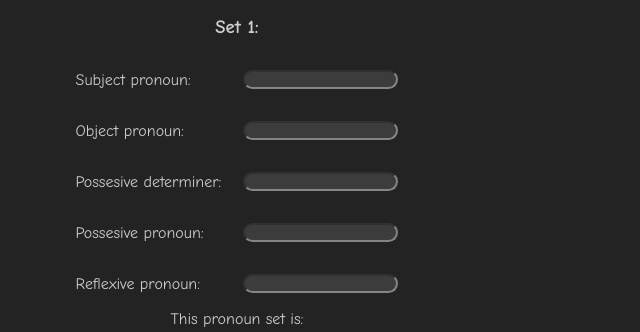
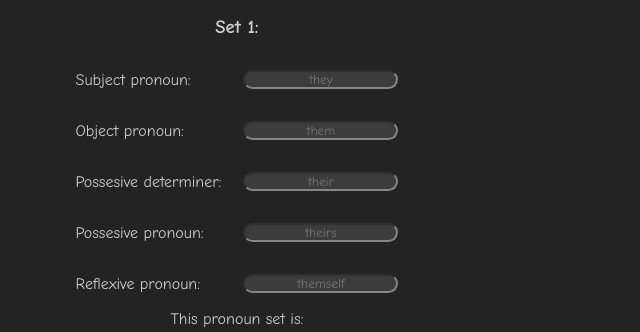
Before and after one commit to chocolate-pancake/pronounsandnamestester, a plain HTML site: page index.html in a window 1280 px wide. Shown: the part 468-800 px from the top of the page, 403-1043 px from the left. Drawn offline with Linux system fonts and the light colour scheme; a web font is replaced by a local one.

Commit message:
Added placeholders to first set inputs

```diff
--- a/index.html
+++ b/index.html
@@ -2857,7 +2857,7 @@ async function deleteGroup(){
                         </div>
                     </td>
                     <td>
-                        <input id="subject1" name='subjectPronoun1' class='gray rounded margin' autocapitalize='off' aria-live="polite" aria-labelledby="subjectpronoun1" oninput="changeSet(this.value, 0, 0)">
+                        <input id="subject1" name='subjectPronoun1' placeholder="they" class='gray rounded margin' autocapitalize='off' aria-live="polite" aria-labelledby="subjectpronoun1" oninput="changeSet(this.value, 0, 0)">
                     </td>
                 </tr>
                 <tr>
@@ -2867,7 +2867,7 @@ async function deleteGroup(){
                         </div>
                     </td>
                     <td>
-                        <input id="object1" name='objectPronoun1' class='gray rounded margin' autocapitalize='off' aria-live="polite" aria-labelledby="objectpronoun1" oninput="changeSet(this.value, 0, 1)">
+                        <input id="object1" name='objectPronoun1' placeholder="them" class='gray rounded margin' autocapitalize='off' aria-live="polite" aria-labelledby="objectpronoun1" oninput="changeSet(this.value, 0, 1)">
                     </td>
                 </tr>
                 <tr>
@@ -2877,7 +2877,7 @@ async function deleteGroup(){
                         </div>
                     </td>
                     <td>
-                        <input id="determiner1" name='possesiveDeterminer1' class='gray rounded margin' autocapitalize='off' aria-live="polite" aria-labelledby="possesivedeterminer1" oninput="changeSet(this.value, 0, 2)">
+                        <input id="determiner1" name='possesiveDeterminer1' placeholder="their" class='gray rounded margin' autocapitalize='off' aria-live="polite" aria-labelledby="possesivedeterminer1" oninput="changeSet(this.value, 0, 2)">
                     </td>
                 </tr>
                 <tr>
@@ -2887,7 +2887,7 @@ async function deleteGroup(){
                         </div>
                     </td>
                     <td>
-                        <input id="possesive1" name='possesivePronoun1' class='gray rounded margin' autocapitalize='off' aria-live="polite" aria-labelledby="possesivepronoun1" oninput="changeSet(this.value, 0, 3)">
+                        <input id="possesive1" name='possesivePronoun1' placeholder="theirs" class='gray rounded margin' autocapitalize='off' aria-live="polite" aria-labelledby="possesivepronoun1" oninput="changeSet(this.value, 0, 3)">
                     </td>
                 </tr>
                 <tr>
@@ -2897,7 +2897,7 @@ async function deleteGroup(){
                         </div>
                     </td>
                     <td>
-                        <input id="reflexive1" name='reflexivePronoun1' class='gray rounded margin' autocapitalize='off' aria-live="polite" aria-labelledby="reflexivepronoun1" oninput="changeSet(this.value, 0, 4)">
+                        <input id="reflexive1" name='reflexivePronoun1' placeholder="themself" class='gray rounded margin' autocapitalize='off' aria-live="polite" aria-labelledby="reflexivepronoun1" oninput="changeSet(this.value, 0, 4)">
                     </td>
                 </tr>
             </table>
```
